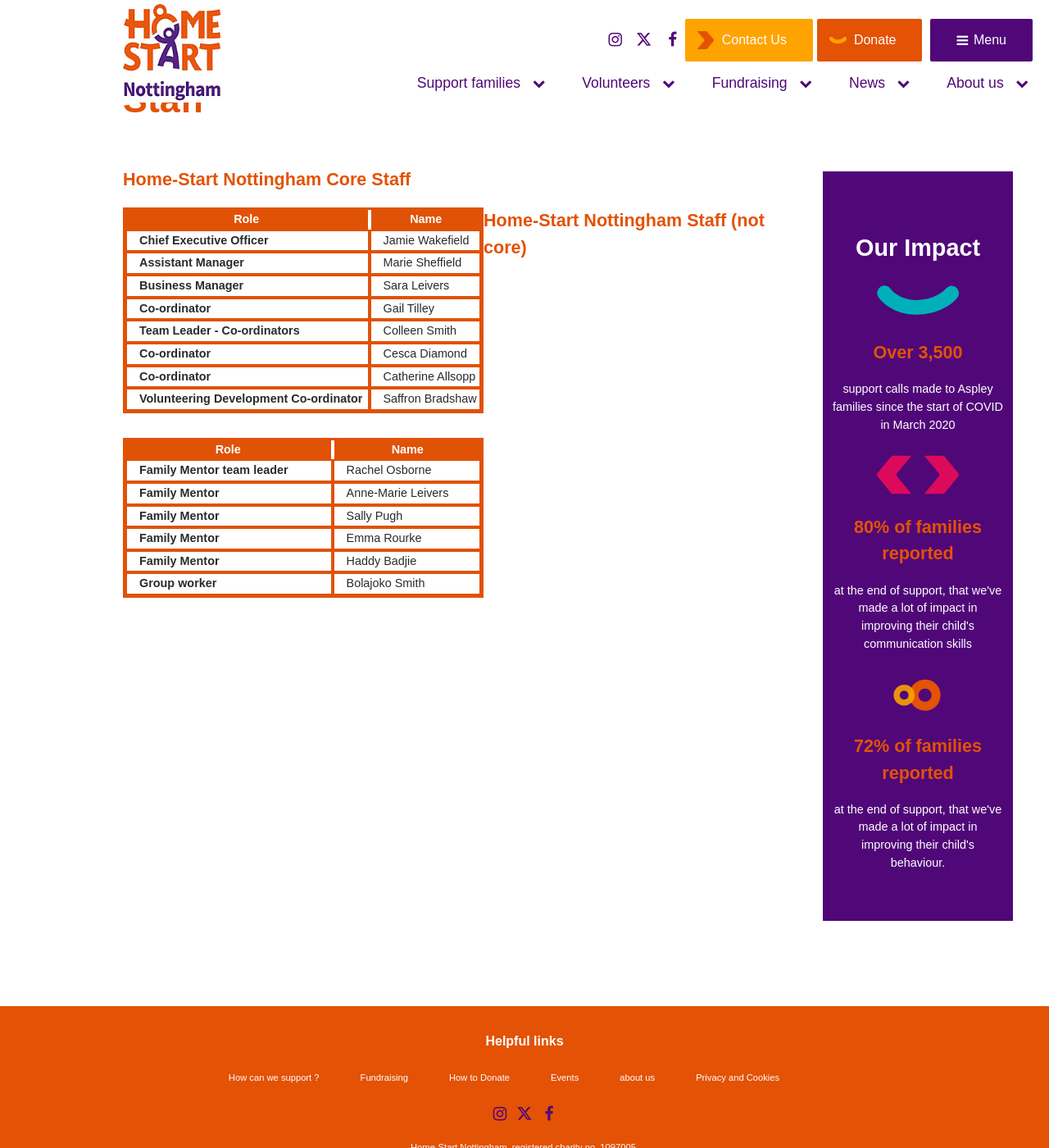
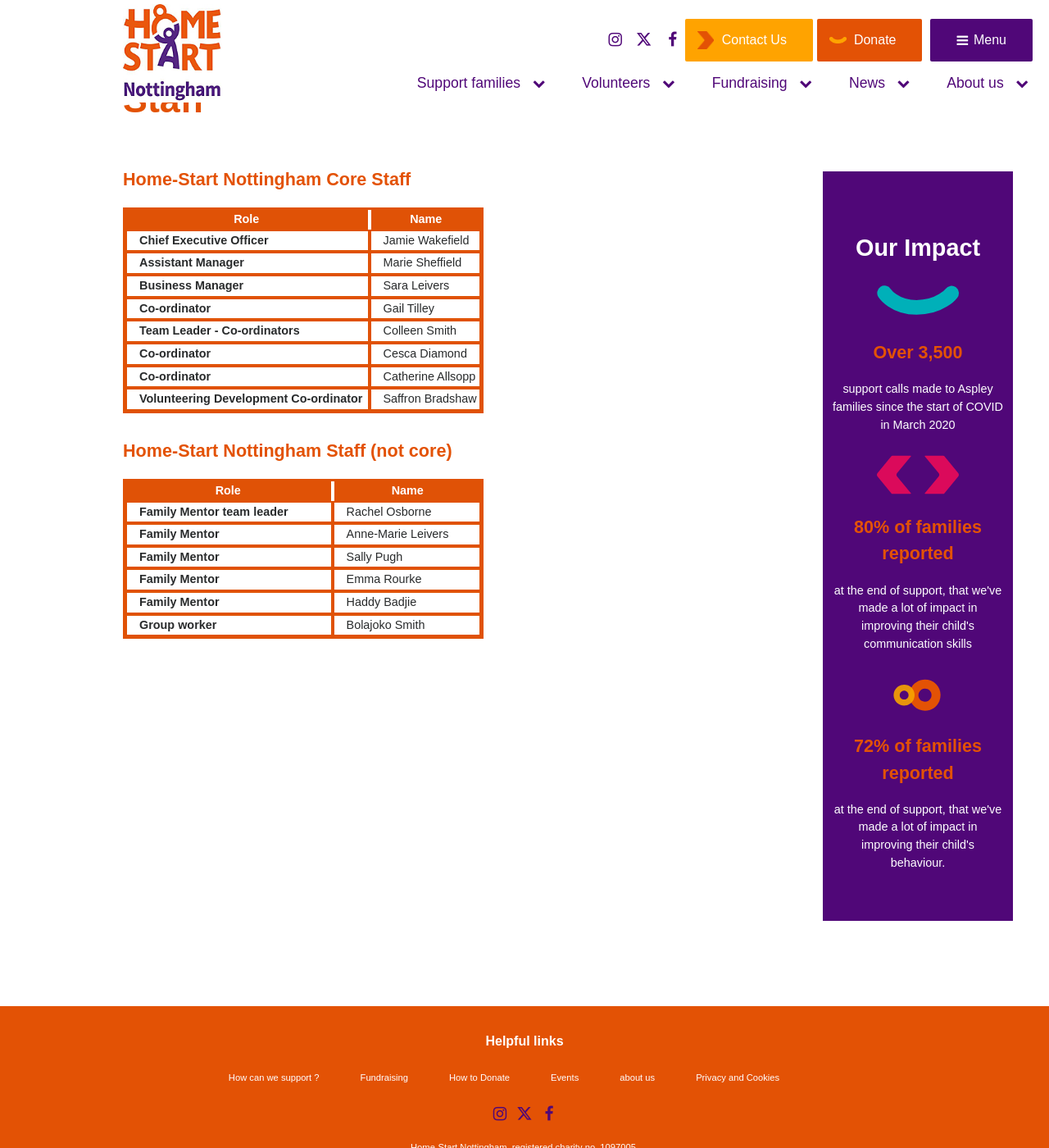
Before and after one commit to home-startnottingham/home-startnottingham.github.io, a Jekyll site: the page built from pages/general/staff.md, in a window 1280 px wide and 1400 px high, scrolled down 464 px. Shown: the whole window at 82% size. Built offline with Jekyll 4.4.1, drawn with Linux system fonts in a browser that asks for light colours; nearby versions of some CDN libraries.

Commit message:
Remove float from staffContainer and table.staffContainer for improved layout

```diff
--- a/assets/css/main.css
+++ b/assets/css/main.css
@@ -1461,7 +1461,7 @@ h1.title {
 
 .staffContainer {
   clear: both;
-  float: left;
+  float: none;
   width: 460px;
   max-width: 460px !important;
 }
@@ -1483,7 +1483,7 @@ h1.title {
 
 table.staffContainer {
   clear: both;
-  float: left;
+  float: none;
   display: table;
   width: 440px;
   max-width: 440px !important;
```
